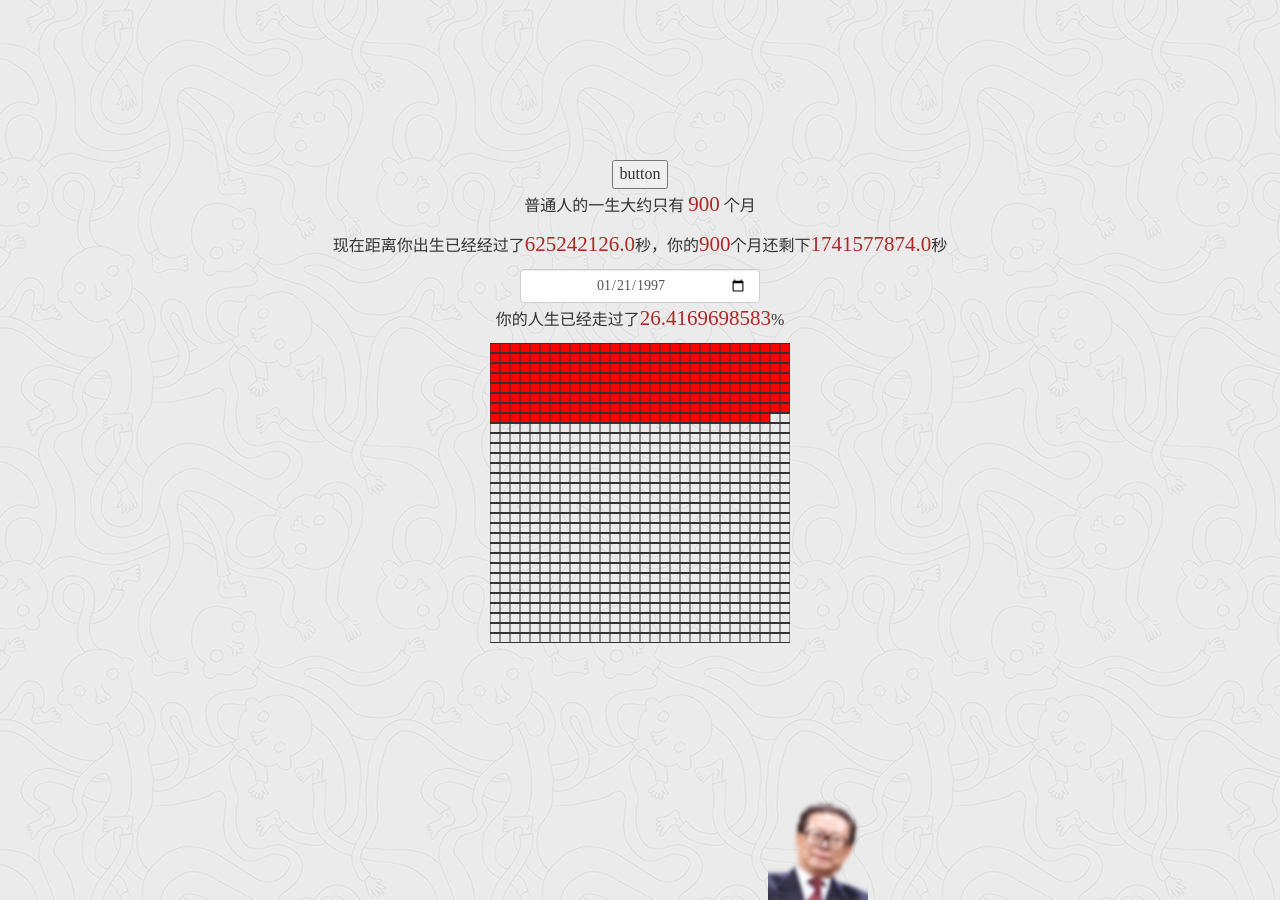
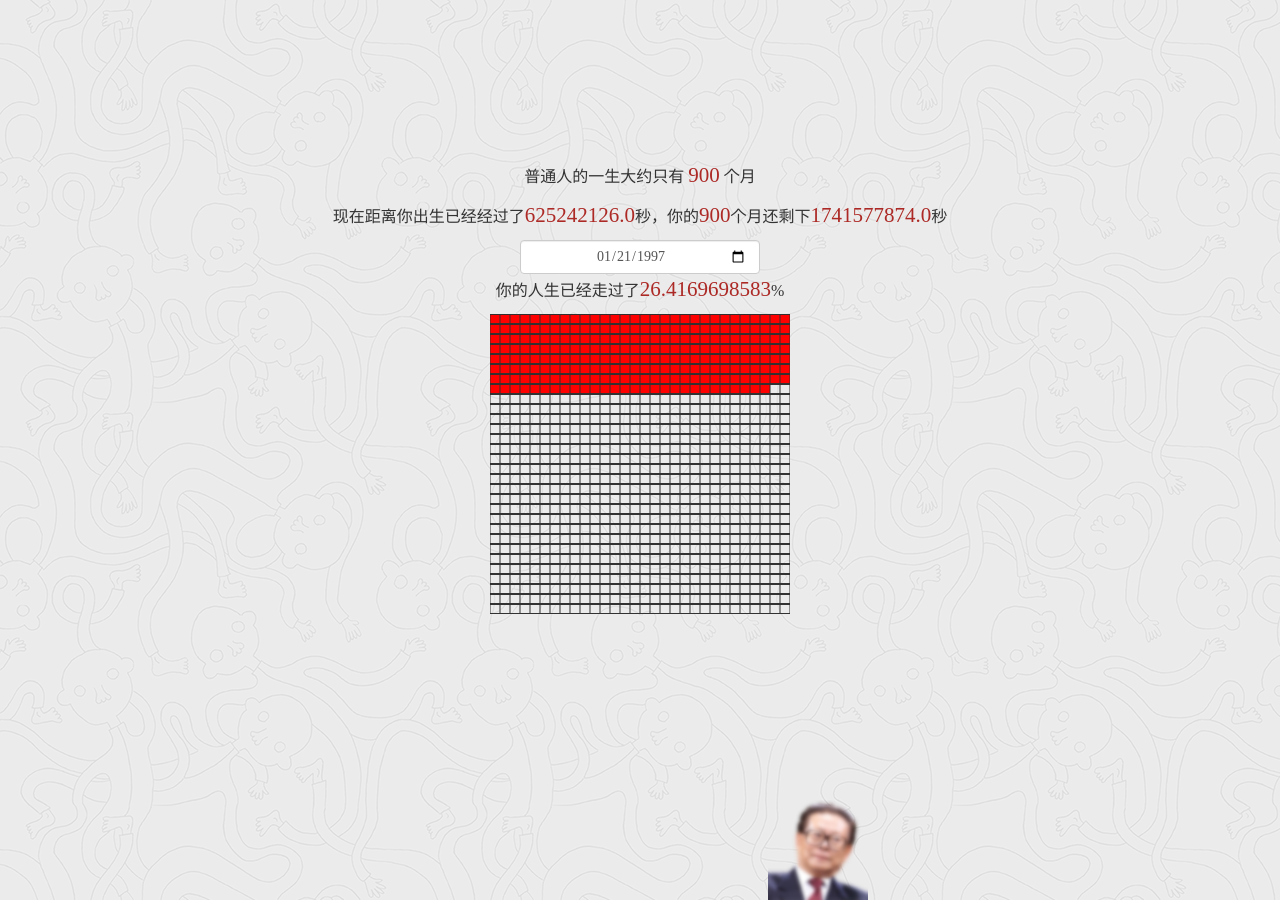
Before and after one commit to daoyy/Life, a plain HTML site: page index.html in a window 1280 px wide. Drawn offline with Linux system fonts and the light colour scheme.

Commit message:
Add files via upload

```diff
--- a/index.html
+++ b/index.html
@@ -40,7 +40,6 @@
 </head>
 <body>
 <div id="main">
-    <input type="button" value="button" id="button">
     <p>普通人的一生大约只有 <span>900</span> 个月</p>
     <p>现在距离你出生已经经过了<span id="s1"> </span>秒，你的<span>900</span>个月还剩下<span id="s2"></span>秒</p>
     <input type="date" class="form-control" value="1997-01-21" id="birth">
```
